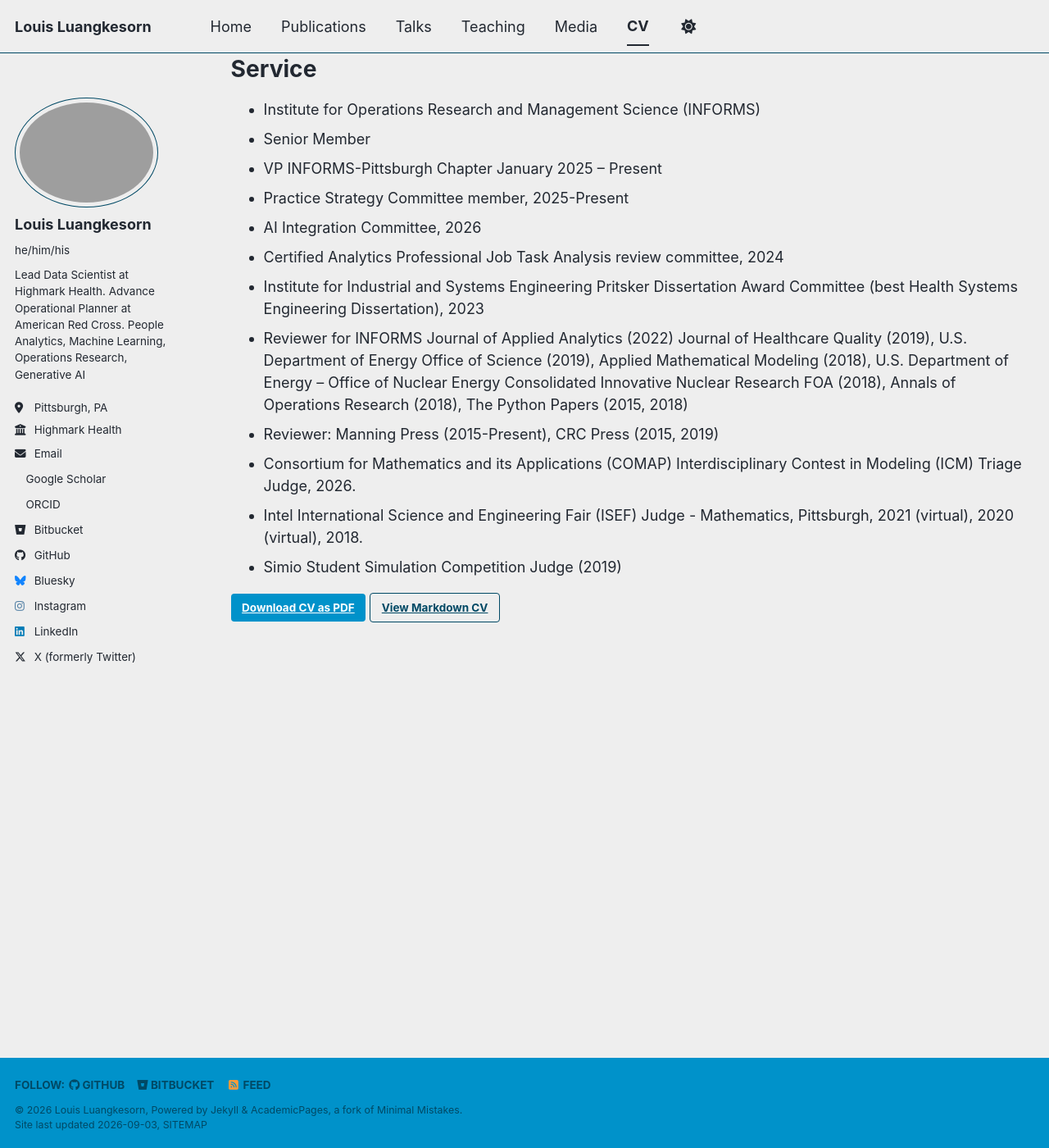
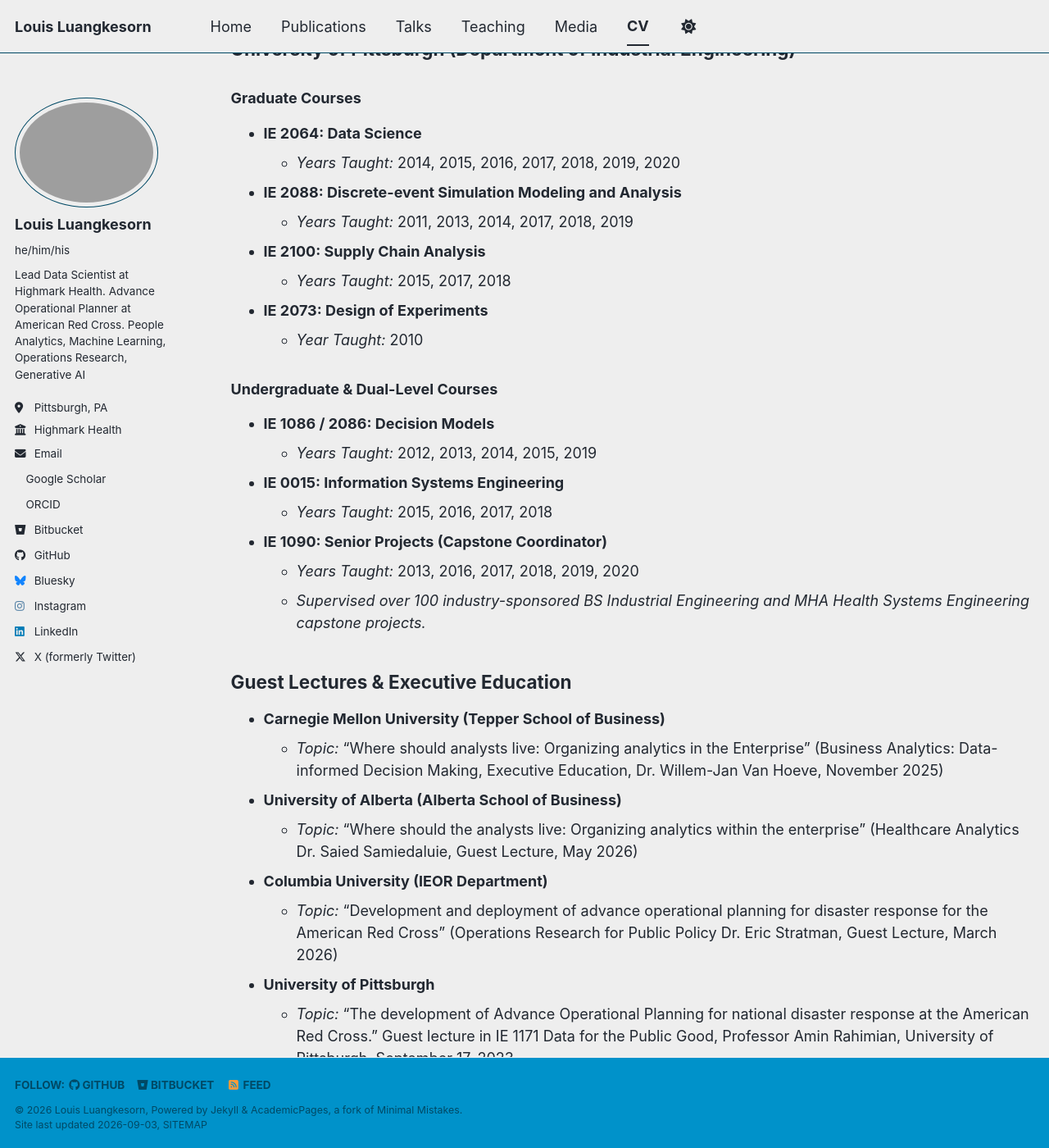
Before and after one commit to lluang/lluang.github.io, a Jekyll site: the page built from _pages/cv.md, in a window 1280 px wide and 1400 px high, scrolled down 4827 px. Shown: the whole window at 82% size. Built offline with Jekyll 4.4.1, drawn with Linux system fonts in a browser that asks for light colours; a style sheet for code colours, icons or effects is not loaded; some of the changed text lies outside the part shown.

Commit message:
Updated teaching and CV to format skills

```diff
--- a/_pages/cv.md
+++ b/_pages/cv.md
@@ -13,8 +13,8 @@ Education
 ======
 * Northwestern University Evanston, IL - September 2004
   - PhD Industrial Engineering and Management Science
-Dissertation: The Use of Hybrid Produce-to-Order/Produce-to-Stock Systems in Multi-Echelon Supply Chains
-Advisors:  Dr. Seyed Iravani, Dr. David Simchi-Levi
+  - Dissertation: The Use of Hybrid Produce-to-Order/Produce-to-Stock Systems in Multi-Echelon Supply Chains
+  - Advisors:  Dr. Seyed Iravani, Dr. David Simchi-Levi
 * The George Washington University Washington, DC
   - MA Science, Technology and Public Policy
 * University of Illinois at Urbana-Champaign Urbana, IL
@@ -25,7 +25,7 @@ Work experience
 ======
 * Highmark Health
     - Lead Data Scientist June 2020-Present
-Applied machine learning, generative AI, mathematical models for projects supporting healthcare clients.  Projects informed efforts for retention, provider relations, and healthcare operations.  Clients include Human Resources, General Counsel, provider relations, and AHN (healthcare providers). Represented Highmark Health through professional society activities.
+Applied machine learning, generative AI, mathematical models for projects supporting healthcare clients.  Projects informed efforts for retention, provider relations, and healthcare operations.  Clients include Human Resources (People Analytics), General Counsel, provider relations, and AHN (healthcare providers). Represented Highmark Health through professional society activities.
 
 * University of Pittsburgh – Department of Industrial Engineering
   - Assistant Professor – January 2009 – June 2023
@@ -58,9 +58,38 @@ Talks
 
 Teaching
 ======
-  <ul>{% for post in site.teaching reversed %}
-    {% include archive-single-cv.html %}
-  {% endfor %}</ul>
+
+## University of Pittsburgh (Department of Industrial Engineering)
+
+### Graduate Courses
+* **IE 2064: Data Science**
+  * *Years Taught:* 2014, 2015, 2016, 2017, 2018, 2019, 2020
+* **IE 2088: Discrete-event Simulation Modeling and Analysis**
+  * *Years Taught:* 2011, 2013, 2014, 2017, 2018, 2019
+* **IE 2100: Supply Chain Analysis**
+  * *Years Taught:* 2015, 2017, 2018
+* **IE 2073: Design of Experiments**
+  * *Year Taught:* 2010
+
+### Undergraduate & Dual-Level Courses
+* **IE 1086 / 2086: Decision Models**
+  * *Years Taught:* 2012, 2013, 2014, 2015, 2019
+* **IE 0015: Information Systems Engineering**
+  * *Years Taught:* 2015, 2016, 2017, 2018
+* **IE 1090: Senior Projects (Capstone Coordinator)**
+  * *Years Taught:* 2013, 2016, 2017, 2018, 2019, 2020
+  * *Supervised over 100 industry-sponsored BS Industrial Engineering and MHA Health Systems Engineering capstone projects.*
+
+## Guest Lectures & Executive Education
+
+* **Carnegie Mellon University (Tepper School of Business)**
+  * *Topic:* "Where should analysts live: Organizing analytics in the Enterprise" (Business Analytics: Data-informed Decision Making, Executive Education, Dr. Willem-Jan Van Hoeve, November 2025)
+* **University of Alberta (Alberta School of Business)**
+  * *Topic:* "Where should the analysts live: Organizing analytics within the enterprise" (Healthcare Analytics Dr. Saied Samiedaluie, Guest Lecture, May 2026)
+* **Columbia University (IEOR Department)**
+  * *Topic:* "Development and deployment of advance operational planning for disaster response for the American Red Cross" (Operations Research for Public Policy Dr. Eric Stratman, Guest Lecture, March 2026)
+* **University of Pittsburgh**
+  * *Topic:* "The development of Advance Operational Planning for national disaster response at the American Red Cross." Guest lecture in IE 1171 Data for the Public Good, Professor Amin Rahimian, University of Pittsburgh, September 17, 2023.
 
 Service
 ======
```
Also changed, not shown: other parts of _pages/cv.md (+1 -1 lines), _pages/teaching.md (+1 -3 lines).
